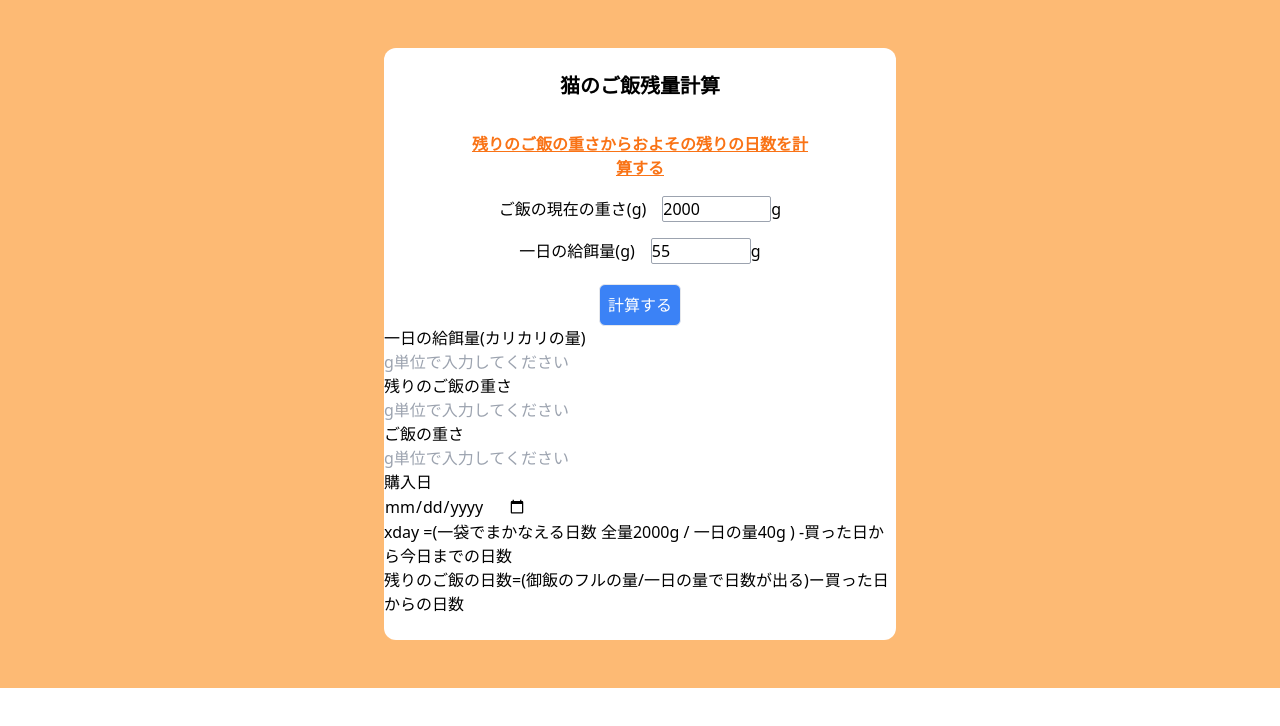
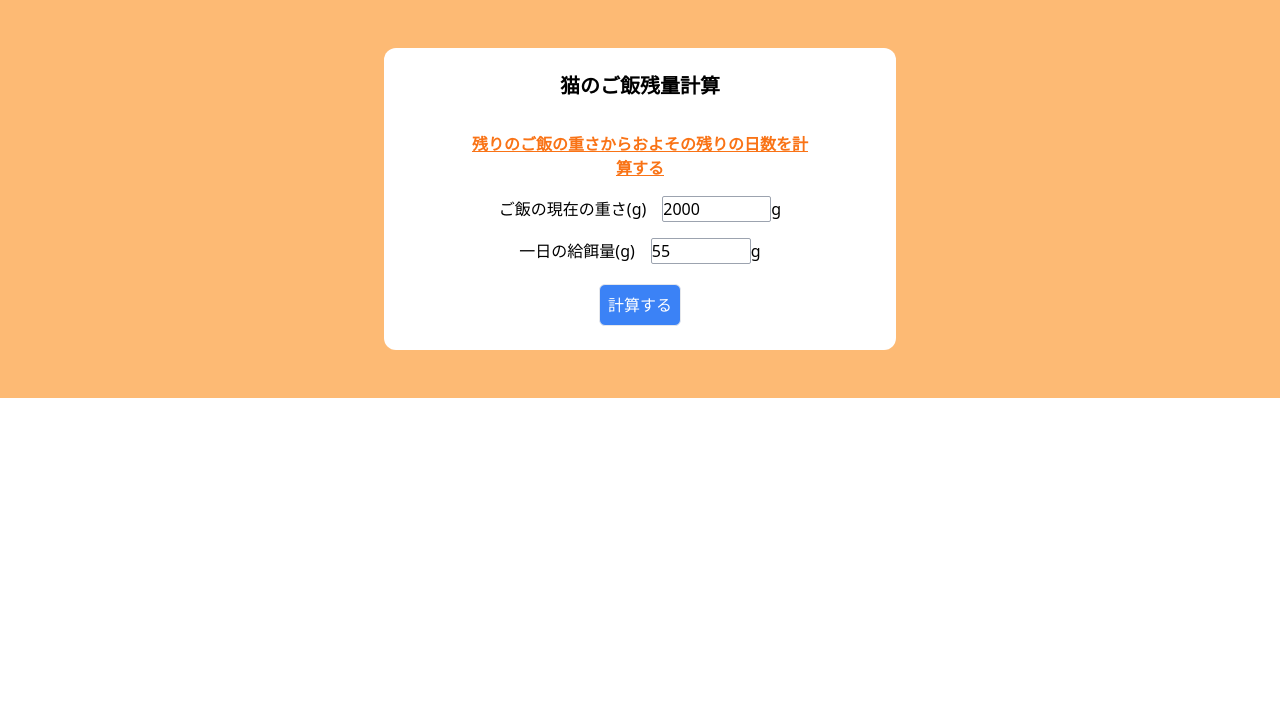
Before and after one commit to MizukiWatanabe/calc-cat-food, a React (Vite) app: page / in a window 1280 px wide. Shown: the top 726 px of the page. Built offline with nearby package versions, Linux system fonts and the light colour scheme.

Commit message:
不要な箇所を非表示に

```diff
--- a/src/App.jsx
+++ b/src/App.jsx
@@ -9,7 +9,7 @@ export default function App() {
           猫のご飯残量計算
         </h1>
         <CalcGohanA />
-        <h2>一日の給餌量(カリカリの量)</h2>
+        {/* <h2>一日の給餌量(カリカリの量)</h2>
         <input type="number" placeholder="g単位で入力してください" />
         <h2>残りのご飯の重さ</h2>
         <input type="number" placeholder="g単位で入力してください" />
@@ -22,7 +22,7 @@ export default function App() {
           -買った日から今日までの日数
           <br />
           残りのご飯の日数=(御飯のフルの量/一日の量で日数が出る)ー買った日からの日数
-        </div>
+        </div> */}
       </div>
     </div>
   );
```
